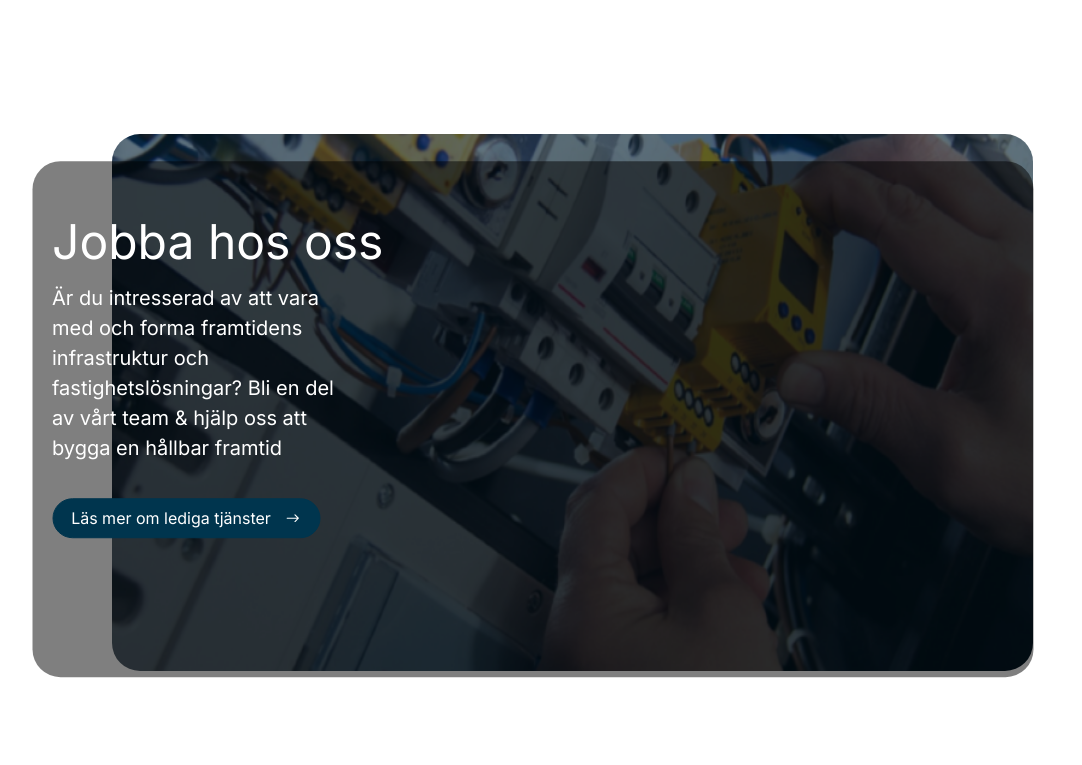
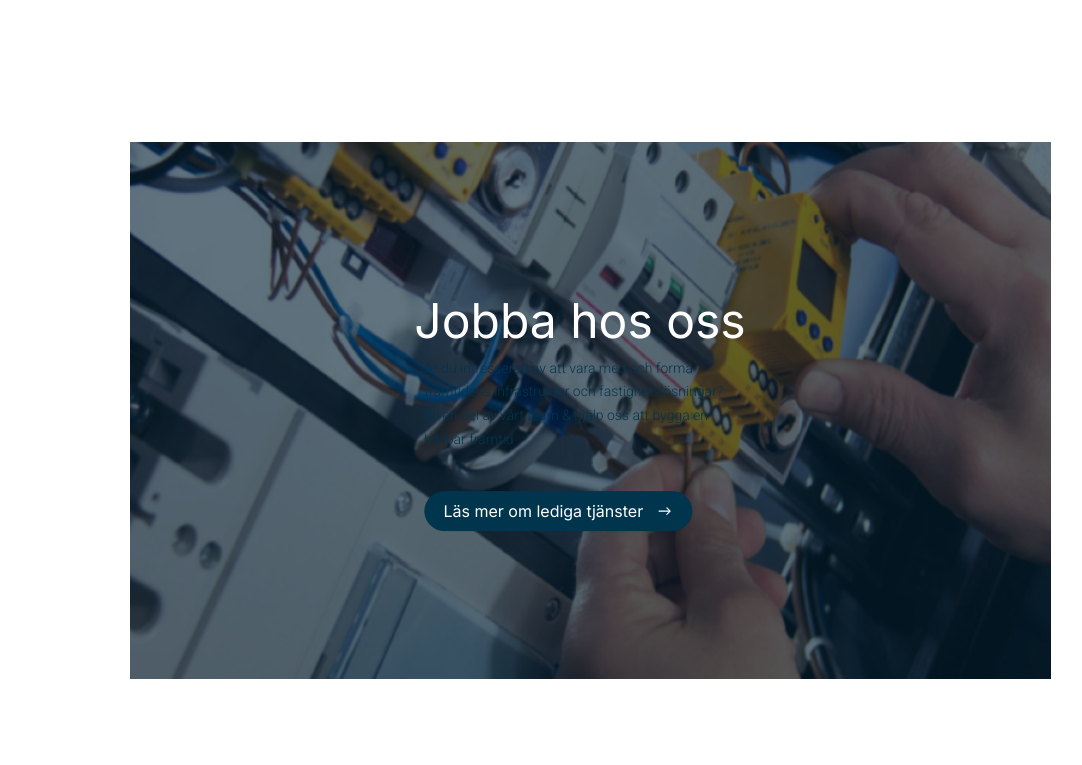
Before and after one commit to Aswinstadx/Egestam_Mattsson_3, a React (Create React App) app in the folder frontend/: page / in a window 1280 px wide. Shown: the part 1720-2485 px from the top of the page, without its empty margins (50-1132 px from the left). Built offline with nearby package versions, Linux system fonts and the light colour scheme.

Commit message:
new commit

```diff
--- a/frontend/src/Components/Footer/Footer.css
+++ b/frontend/src/Components/Footer/Footer.css
@@ -53,6 +53,7 @@
     font-style: normal;
     font-weight: 600;
     line-height: 38.4px;
+    left: 31px;
     /* 192% */
 }
 
--- a/frontend/src/Components/Footer/MobileFooter.jsx
+++ b/frontend/src/Components/Footer/MobileFooter.jsx
@@ -46,14 +46,14 @@ function MobileFooter() {
               />
               <div className="div-27">Facebook</div>
             </div>
-            <div className="div-28">
+            {/* <div className="div-28">
               <img
                 loading="lazy"
                 srcSet="https://cdn.builder.io/api/v1/image/assets/TEMP/6c24fcb2-18bd-4134-97c8-bbc51df5575e?apiKey=9739e863fc0441d3bd6e2249eccb2e49&width=100 100w, https://cdn.builder.io/api/v1/image/assets/TEMP/6c24fcb2-18bd-4134-97c8-bbc51df5575e?apiKey=9739e863fc0441d3bd6e2249eccb2e49&width=200 200w, https://cdn.builder.io/api/v1/image/assets/TEMP/6c24fcb2-18bd-4134-97c8-bbc51df5575e?apiKey=9739e863fc0441d3bd6e2249eccb2e49&width=400 400w, https://cdn.builder.io/api/v1/image/assets/TEMP/6c24fcb2-18bd-4134-97c8-bbc51df5575e?apiKey=9739e863fc0441d3bd6e2249eccb2e49&width=800 800w, https://cdn.builder.io/api/v1/image/assets/TEMP/6c24fcb2-18bd-4134-97c8-bbc51df5575e?apiKey=9739e863fc0441d3bd6e2249eccb2e49&width=1200 1200w, https://cdn.builder.io/api/v1/image/assets/TEMP/6c24fcb2-18bd-4134-97c8-bbc51df5575e?apiKey=9739e863fc0441d3bd6e2249eccb2e49&width=1600 1600w, https://cdn.builder.io/api/v1/image/assets/TEMP/6c24fcb2-18bd-4134-97c8-bbc51df5575e?apiKey=9739e863fc0441d3bd6e2249eccb2e49&width=2000 2000w, https://cdn.builder.io/api/v1/image/assets/TEMP/6c24fcb2-18bd-4134-97c8-bbc51df5575e?apiKey=9739e863fc0441d3bd6e2249eccb2e49&"
                 className="img-3"
               />
               <div className="div-29">Instagram</div>
-            </div>
+            </div> */}
           </div>
         </div>
       </div>
--- a/frontend/src/Sections/MobileOnly.jsx
+++ b/frontend/src/Sections/MobileOnly.jsx
@@ -37,7 +37,7 @@ function MobileOnly() {
             }}
           >
             <button className="btn-1">
-              <span style={{ top: "-15px", position: "relative" }}>
+              <span style={{ top: "0px", position: "relative" }}>
                 {" "}
                 Hitta till vårt kontor{" "}
                 <svg
@@ -55,9 +55,9 @@ function MobileOnly() {
               </span>
             </button>
             <button className="btn-2 mt-3">
-              <span style={{ top: "-15px", position: "relative" }}>
+              <span style={{ top: "0px", position: "relative" }}>
                 Ring oss direkt
-                {/* <svg
+                <svg
                   xmlns="http://www.w3.org/2000/svg"
                   width="16"
                   height="16"
@@ -68,7 +68,7 @@ function MobileOnly() {
                     d="M10.5377 4.21001L10.6155 4.27334L13.9488 7.60668L13.99 7.65334L14.0366 7.72223L14.07 7.7889L14.0922 7.85779L14.1055 7.92001L14.1111 8.00001L14.1077 8.0589L14.0922 8.14223L14.07 8.21223L14.0122 8.31557L13.9611 8.3789L10.6155 11.7267C10.5175 11.8251 10.3862 11.8833 10.2475 11.8897C10.1087 11.8961 9.97263 11.8503 9.86597 11.7614C9.75931 11.6724 9.68984 11.5467 9.67124 11.4091C9.65264 11.2715 9.68628 11.1319 9.76551 11.0178L9.82884 10.94L12.2144 8.55557H2.4444C2.30557 8.55582 2.17167 8.50409 2.06908 8.41056C1.96649 8.31702 1.90263 8.18847 1.89009 8.05021C1.87755 7.91195 1.91722 7.774 2.00131 7.66353C2.08539 7.55306 2.20779 7.47808 2.3444 7.45334L2.4444 7.44445H12.2144L9.82884 5.06001C9.73698 4.96795 9.68033 4.84658 9.66876 4.71704C9.65718 4.5875 9.69142 4.45801 9.76551 4.35112L9.82884 4.27334C9.90915 4.19332 10.012 4.13978 10.1236 4.11992C10.2353 4.10006 10.3503 4.11482 10.4533 4.16223L10.5377 4.21001Z"
                     fill="white"
                   />
-                </svg> */}
+                </svg>
               </span>
             </button>
           </div>
--- a/frontend/src/Sections/Section5.jsx
+++ b/frontend/src/Sections/Section5.jsx
@@ -40,6 +40,95 @@ function Section5() {
         <div className="row ">
           {isIpad || (window.innerWidth >= 1025 && window.innerWidth < 1500) ? (
             <>
+              <div
+                className="text-center d-flex justify-content-center align-items-center position-relative"
+                style={{ flexDirection: "column" }}
+              >
+                <img
+                  src={process.env.PUBLIC_URL + "/images/macbook_im.png"}
+                  className="card2-im text-center justify-content-center"
+                />
+                {/* <div className="position-absolute top-50 start-50 translate-middle image-content-2 text-left"> */}
+                <div className="position-absolute top-50 start-50 translate-middle image-content-2 text-left">
+                  <h2 className="text-left">Jobba hos oss</h2>
+                  <p className="text-left">
+                    Är du intresserad av att vara med och forma framtidens
+                    infrastruktur och fastighetslösningar? Bli en del av vårt
+                    team & hjälp oss att bygga en hållbar framtid
+                  </p>
+                  <button>
+                    Läs mer om lediga tjänster
+                    <svg
+                      xmlns="http://www.w3.org/2000/svg"
+                      width="17"
+                      height="16"
+                      viewBox="0 0 17 16"
+                      fill="none"
+                    >
+                      <path
+                        d="M10.8178 4.21001L10.8955 4.27334L14.2289 7.60668L14.27 7.65334L14.3166 7.72223L14.35 7.7889L14.3722 7.85779L14.3855 7.92001L14.3911 8.00001L14.3878 8.0589L14.3722 8.14223L14.35 8.21223L14.2922 8.31557L14.2411 8.3789L10.8955 11.7267C10.7975 11.8251 10.6662 11.8833 10.5275 11.8897C10.3888 11.8961 10.2527 11.8503 10.146 11.7614C10.0393 11.6724 9.96986 11.5467 9.95127 11.4091C9.93267 11.2715 9.96631 11.1319 10.0455 11.0178L10.1089 10.94L12.4944 8.55557H2.72443C2.5856 8.55582 2.4517 8.50409 2.34911 8.41056C2.24652 8.31702 2.18266 8.18847 2.17012 8.05021C2.15758 7.91195 2.19725 7.774 2.28134 7.66353C2.36542 7.55306 2.48782 7.47808 2.62443 7.45334L2.72443 7.44445H12.4944L10.1089 5.06001C10.017 4.96795 9.96036 4.84658 9.94878 4.71704C9.93721 4.5875 9.97145 4.45801 10.0455 4.35112L10.1089 4.27334C10.1892 4.19332 10.2921 4.13978 10.4037 4.11992C10.5153 4.10006 10.6303 4.11482 10.7333 4.16223L10.8178 4.21001Z"
+                        fill="white"
+                      />
+                    </svg>
+                  </button>
+                </div>
+              </div>
+
+              <div
+                className="text-center d-flex justify-content-center align-items-center"
+                style={{ flexDirection: "column" }}
+              >
+                {/* <img
+                  src={process.env.PUBLIC_URL + "/images/macbook_im.png"}
+                  className="card2-im text-center justify-content-center"
+                />
+                <div>
+                  <h2>Jobba hos oss</h2>
+                  <p>
+                    Är du intresserad av att vara med och forma framtidens
+                    infrastruktur och fastighetslösningar? Bli en del av vårt
+                    team & hjälp oss att bygga en hållbar framtid
+                  </p>
+                  <button>
+                    Läs mer om lediga tjänster
+                    <svg
+                      xmlns="http://www.w3.org/2000/svg"
+                      width="17"
+                      height="16"
+                      viewBox="0 0 17 16"
+                      fill="none"
+                    >
+                      <path
+                        d="M10.8178 4.21001L10.8955 4.27334L14.2289 7.60668L14.27 7.65334L14.3166 7.72223L14.35 7.7889L14.3722 7.85779L14.3855 7.92001L14.3911 8.00001L14.3878 8.0589L14.3722 8.14223L14.35 8.21223L14.2922 8.31557L14.2411 8.3789L10.8955 11.7267C10.7975 11.8251 10.6662 11.8833 10.5275 11.8897C10.3888 11.8961 10.2527 11.8503 10.146 11.7614C10.0393 11.6724 9.96986 11.5467 9.95127 11.4091C9.93267 11.2715 9.96631 11.1319 10.0455 11.0178L10.1089 10.94L12.4944 8.55557H2.72443C2.5856 8.55582 2.4517 8.50409 2.34911 8.41056C2.24652 8.31702 2.18266 8.18847 2.17012 8.05021C2.15758 7.91195 2.19725 7.774 2.28134 7.66353C2.36542 7.55306 2.48782 7.47808 2.62443 7.45334L2.72443 7.44445H12.4944L10.1089 5.06001C10.017 4.96795 9.96036 4.84658 9.94878 4.71704C9.93721 4.5875 9.97145 4.45801 10.0455 4.35112L10.1089 4.27334C10.1892 4.19332 10.2921 4.13978 10.4037 4.11992C10.5153 4.10006 10.6303 4.11482 10.7333 4.16223L10.8178 4.21001Z"
+                        fill="white"
+                      />
+                    </svg>
+                  </button>
+                </div> */}
+                {/* <div className="image-content_">
+                  <h2>Jobba hos oss</h2>
+                  <p>
+                    Är du intresserad av att vara med och forma framtidens
+                    infrastruktur och fastighetslösningar? Bli en del av vårt
+                    team & hjälp oss att bygga en hållbar framtid
+                  </p>
+                  <button>
+                    Läs mer om lediga tjänster
+                    <svg
+                      xmlns="http://www.w3.org/2000/svg"
+                      width="17"
+                      height="16"
+                      viewBox="0 0 17 16"
+                      fill="none"
+                    >
+                      <path
+                        d="M10.8178 4.21001L10.8955 4.27334L14.2289 7.60668L14.27 7.65334L14.3166 7.72223L14.35 7.7889L14.3722 7.85779L14.3855 7.92001L14.3911 8.00001L14.3878 8.0589L14.3722 8.14223L14.35 8.21223L14.2922 8.31557L14.2411 8.3789L10.8955 11.7267C10.7975 11.8251 10.6662 11.8833 10.5275 11.8897C10.3888 11.8961 10.2527 11.8503 10.146 11.7614C10.0393 11.6724 9.96986 11.5467 9.95127 11.4091C9.93267 11.2715 9.96631 11.1319 10.0455 11.0178L10.1089 10.94L12.4944 8.55557H2.72443C2.5856 8.55582 2.4517 8.50409 2.34911 8.41056C2.24652 8.31702 2.18266 8.18847 2.17012 8.05021C2.15758 7.91195 2.19725 7.774 2.28134 7.66353C2.36542 7.55306 2.48782 7.47808 2.62443 7.45334L2.72443 7.44445H12.4944L10.1089 5.06001C10.017 4.96795 9.96036 4.84658 9.94878 4.71704C9.93721 4.5875 9.97145 4.45801 10.0455 4.35112L10.1089 4.27334C10.1892 4.19332 10.2921 4.13978 10.4037 4.11992C10.5153 4.10006 10.6303 4.11482 10.7333 4.16223L10.8178 4.21001Z"
+                        fill="white"
+                      />
+                    </svg>
+                  </button>
+                </div> */}
+              </div>
               {console.log("1111111111111")}
               <div className="col-md-6 col-sm-12 col-12 ipad-im">
                 <div className="image-container text-center ">
@@ -49,9 +138,9 @@ function Section5() {
                     src={process.env.PUBLIC_URL + "/images/sectn_5.jpeg"}
                     className="card2-im text-center"
                   /> */}
-                  <img
+                  {/* <img
                     src={process.env.PUBLIC_URL + "/images/macbook_im.png"}
-                    className="card2-im text-center"
+                    className="card2-im text-center justify-content-center"
                   />
                   <div className="image-content_">
                     <h2>Jobba hos oss</h2>
@@ -75,7 +164,7 @@ function Section5() {
                         />
                       </svg>
                     </button>
-                  </div>
+                  </div> */}
                 </div>
               </div>
               <div className="row ipad-cards">
--- a/frontend/src/index.css
+++ b/frontend/src/index.css
@@ -1434,6 +1434,8 @@ line-height: 32.56px; /* 162.8% */
     /* 162.8% */
     display: flex;
     width: 322px;
+    font-size: 32px;
+    line-height: 38px;
   }
 
   .card-content p {
@@ -1522,7 +1524,7 @@ line-height: 32.56px; /* 162.8% */
 
     width: 242.27px;
     height: 60px;
-    padding: 18px 65.629px 18px 66px;
+    /* padding: 18px 65.629px 18px 66px; */
 
     flex-shrink: 0;
     border-radius: 19px;
@@ -1570,6 +1572,11 @@ line-height: 32.56px; /* 162.8% */
     /* 162.5% */
     width: 327.54px;
     height: 46px;
+    width: 284.54px;
+  }
+  .div-23{
+    top: -45px;
+    position: relative;
   }
 
   button.btn-1,
@@ -1594,7 +1601,9 @@ line-height: 32.56px; /* 162.8% */
 
   button.btn-2 {
     width: 112.043px;
-    height: 20px;
+    height: 38px;
+    width: 197.67px;
+
   }
 
   footer {
@@ -1602,7 +1611,49 @@ line-height: 32.56px; /* 162.8% */
   }
 }
 
-
+.image-content-2 h2{
+  color: #FFF;
+font-family: Inter;
+font-size: 48px;
+font-style: normal;
+font-weight: 400;
+line-height: 42px; /* 87.5% */
+left: -10px;
+position: relative;
+}
+.image-content-2  p{
+  color: #FFF;
+font-family: Inter;
+font-size: 20px;
+font-style: normal;
+font-weight: 400;
+line-height: 30px; /* 150% */
+display: flex;
+justify-content: flex-start;
+align-items: left;
+}
+.image-content-2 button{
+  display: flex;
+width: 268.28px;
+padding: 9px 17px;
+justify-content: center;
+align-items: center;
+gap: 13.28px;
+outline: none;
+border: none;
+border-radius: 48px;
+border: 1px solid #00354E;
+background: #00354E;
+color: #FFF;
+text-align: center;
+font-family: Inter;
+font-size: 16px;
+font-style: normal;
+font-weight: 400;
+line-height: 20px; /* 125% */
+top: 30px;
+position: relative;
+}
 @media only screen and (min-width: 1000px) and (max-width: 1398px) {
   .section4 img {
     width: 469px;
@@ -1711,6 +1762,12 @@ position: relative;
   .section5 p {
     width: 500px;
   }
+  .image-content-2 p{
+    text-align: left;
+  }
+  .image-content-2 h2{
+    text-align: left;
+  }
 
   img.footer-image {
     top: -49px;
@@ -2243,7 +2300,8 @@ position: relative;
 
   .section9 {
     width: 100%;
-    height: 431px;
+    /* height: 431px; */
+    height: auto;
     flex-shrink: 0;
   }
 
@@ -3140,8 +3198,11 @@ outline: none;
 }
 
 @media only screen and (min-width: 1024px) and (max-width: 1366px) {
-  .section9 {
+  /* .section9 {
     height: 840px;
+  } */
+  .section9{
+    height: auto;
   }
 
   .div-5 {
@@ -3226,7 +3287,7 @@ outline: none;
   }
 }
 
-@media only screen and (min-device-width: 768px) and (max-device-width: 1600px) and (-webkit-min-device-pixel-ratio: 1) {
+@media only screen and (min-device-width: 768px) and (max-device-width: 1920px) and (-webkit-min-device-pixel-ratio: 1) {
   .footer h3 {
     margin-left: -31px;
   }
```
Also changed, not shown: frontend/src/Sections/Section6.jsx (+80 -43 lines).
